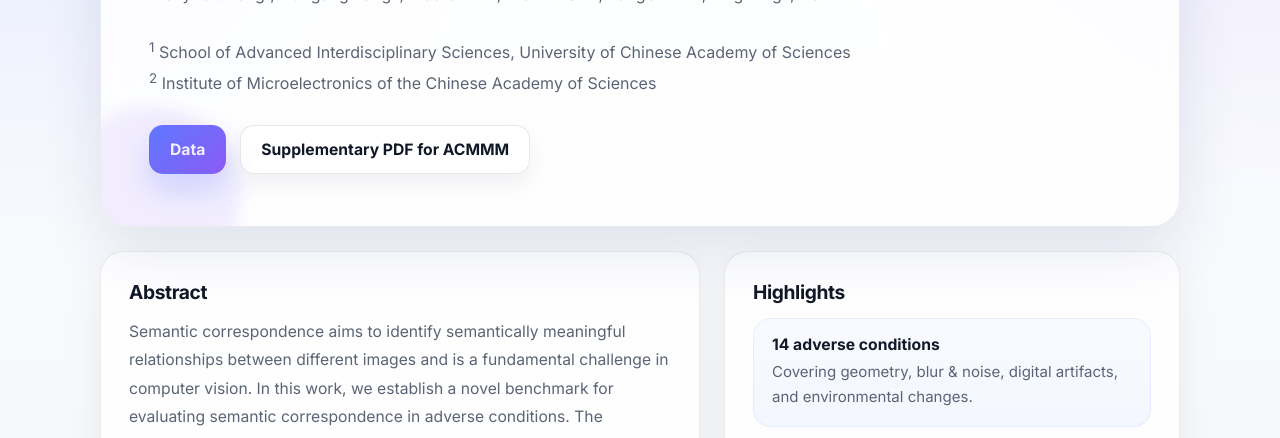
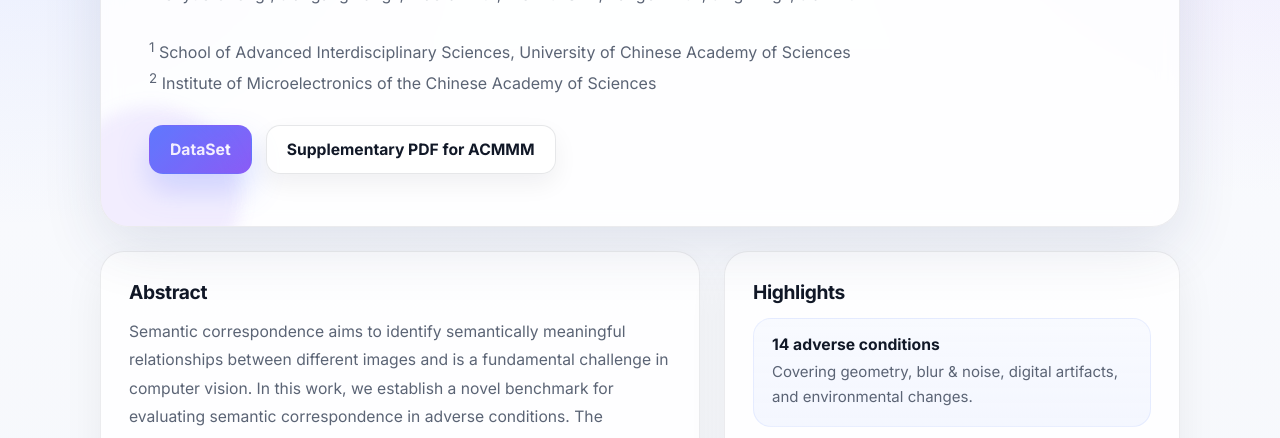
Before and after one commit to chongwenyue/scac-project-page, a plain HTML site: page index.html in a window 1280 px wide. Shown: the part 297-735 px from the top of the page. Drawn offline with Linux system fonts and the light colour scheme.

Commit message:
Update index.html

```diff
--- a/index.html
+++ b/index.html
@@ -245,7 +245,7 @@
       <p class="authors">Wenyue Chong<sup>1</sup>, Jiangang Yang<sup>2</sup>, Xiaoran Xu<sup>1</sup>, Wenhui Shi<sup>2</sup>, Yangbin Xu<sup>2</sup>, Jing Xing<sup>2</sup>, Jian Liu<sup>2</sup><br><br><sup>1</sup> School of Advanced Interdisciplinary Sciences, University of Chinese Academy of Sciences<br><sup>2</sup> Institute of Microelectronics of the Chinese Academy of Sciences</p>
 
       <div class="links">
-        <a id="data-btn" class="btn btn-primary" href="#">Data</a>
+        <a id="data-btn" class="btn btn-primary" href="#">DataSet</a>
         <a id="supp-btn" class="btn btn-secondary" href="#">Supplementary PDF for ACMMM</a>
       </div>
 
```
